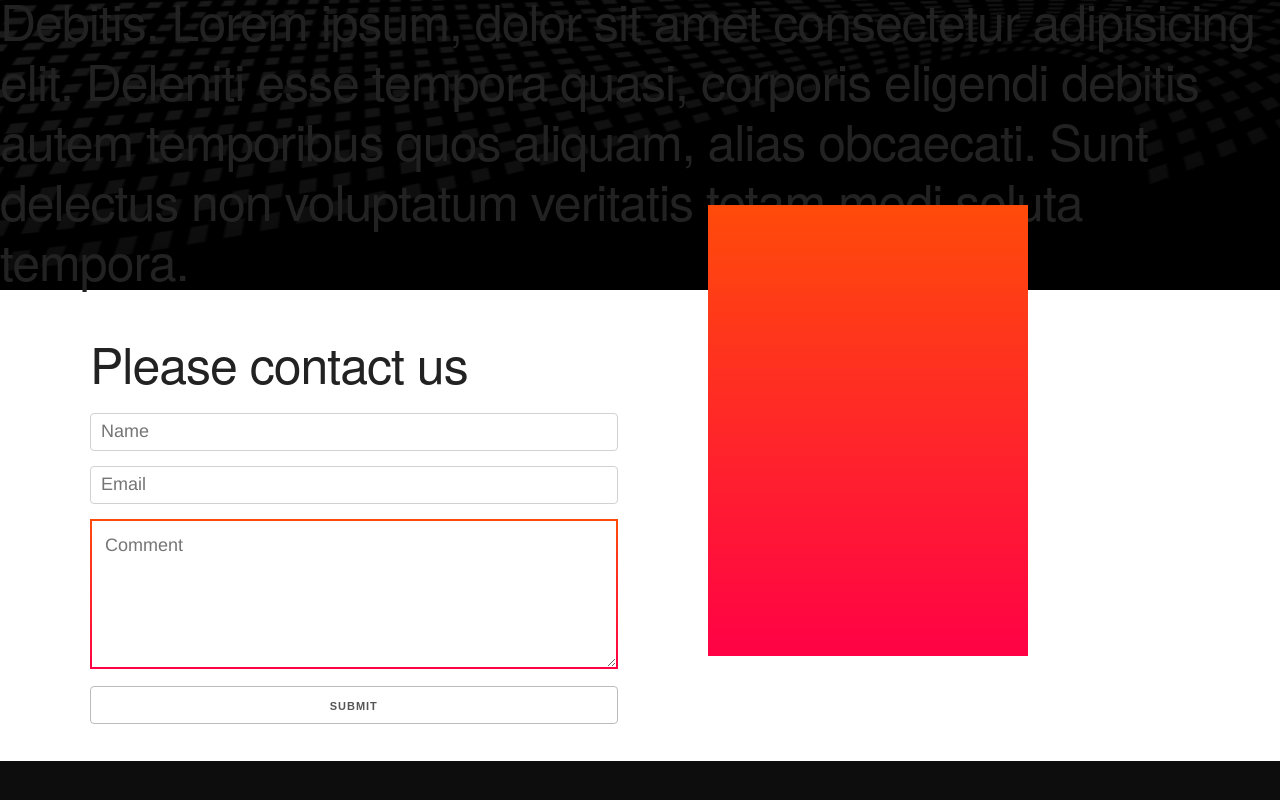
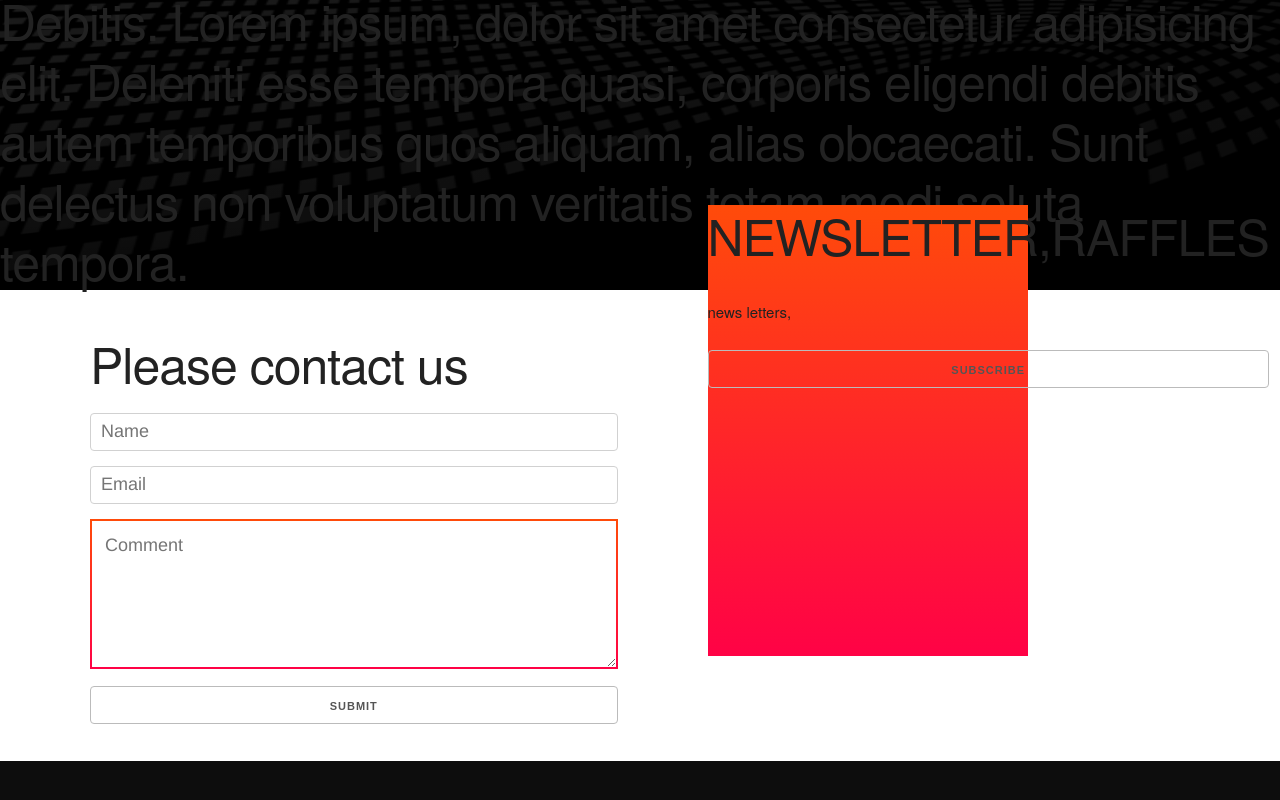
Before and after one commit to TTedy/Lokaverkefni, a plain HTML site: page index.html in a window 1280 px wide. Shown: the part 2415-3215 px from the top of the page. Drawn offline with Linux system fonts and the light colour scheme.

Commit message:
07/12/2022

```diff
--- a/css/syles.css
+++ b/css/syles.css
@@ -384,7 +384,10 @@ div.scrollmenu {
     grid-template-columns: 1fr;
 }
 
-
+.filla{
+    height: 100%;
+    width: 100%;
+}
 
 
 
--- a/index.html
+++ b/index.html
@@ -294,21 +294,23 @@
         </form>
     </div>
     <div class="db4 div5 move rem">
-
+        <div class="col-1">
+            <div>
+            <h1>NEWSLETTER,RAFFLES</h1>
+            </div>
+            <div>
+            <p>news letters, </p>
+            </div>
+            <div>
+                <input type="submit" value="SUBSCRIBE"/>
+            </div>
+        </div>
     </div>
 </section>
 
 
-
-
-
-
-
-
-
 <section class="db3 div1">
     <div class="">
-
     </div>
 </section>
 <section class="db3 div1">
```
